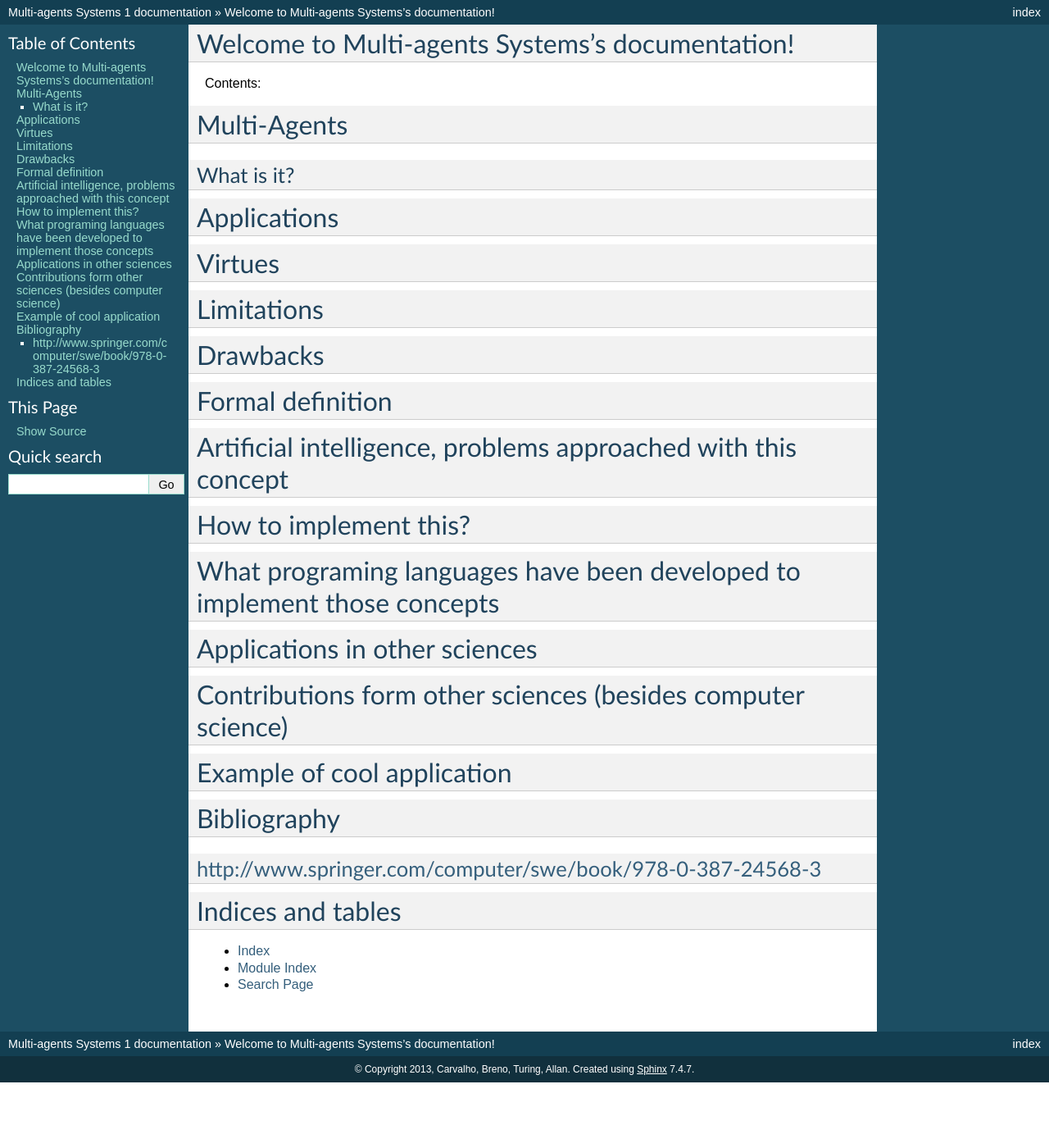
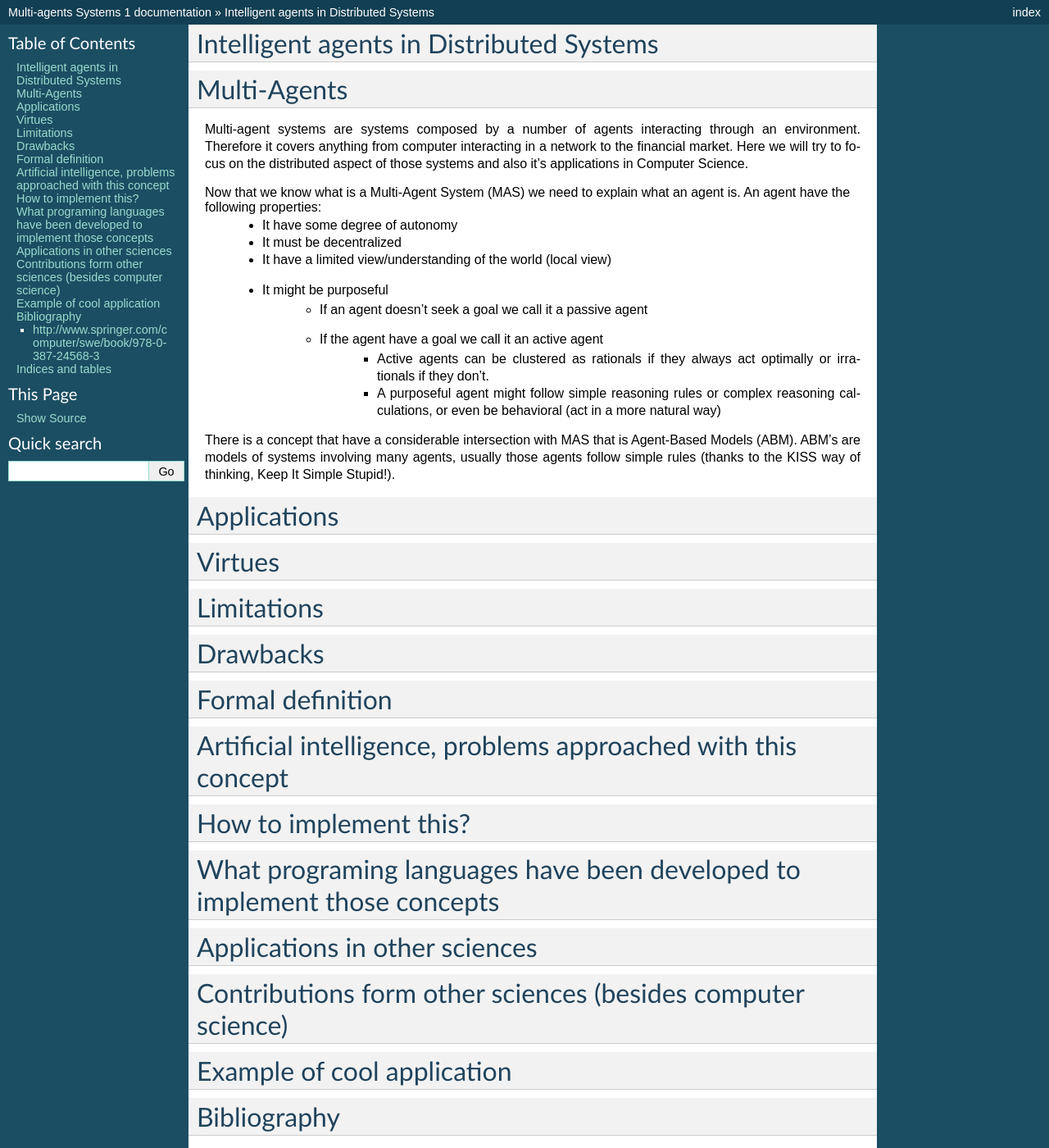
Before and after one commit to brenocarvalho/DPBookChapter, a Sphinx documentation site: the page built from source/index.rst, in a window 1280 px wide and 1400 px high. Shown: the whole window at 82% size. Built offline with Sphinx 7.4.7, drawn with Linux system fonts in a browser that asks for light colours; pages that are not in the unit, such as notebooks, are missing from menus; some of the changed text lies outside the part shown.

Commit message:
First section skeleton almost done

```diff
--- a/source/index.rst
+++ b/source/index.rst
@@ -3,16 +3,25 @@
    You can adapt this file completely to your liking, but it should at least
    contain the root `toctree` directive.
 
-Welcome to Multi-agents Systems's documentation!
+Intelligent agents in Distributed Systems
 ================================================
-
-Contents:
 
 Multi-Agents
 ============
+Multi-agent systems are systems composed by a number of agents interacting through an environment. Therefore it covers anything from computer interacting in a network to the financial market. Here we will try to focus on the distributed aspect of those systems and also it's applications in Computer Science.
 
-What is it?
--------------
+Now that we know what is a Multi-Agent System (MAS) we need to explain what an agent is. An agent have the following properties:
+    * It have some degree of autonomy
+    * It must be decentralized
+    * It have a limited view/understanding of the world (local view)
+    * It might be purposeful
+        * If an agent doesn't seek a goal we call it a passive agent
+        * If the agent have a goal we call it an active agent
+            * Active agents can be clustered as rationals if they always act optimally or irrationals if they don't.
+            * A purposeful agent might follow simple reasoning rules or complex reasoning calculations, or even be behavioral (act in a more natural way)
+
+There is a concept that have a considerable intersection with MAS that is Agent-Based Models (ABM). ABM's are models of systems involving many agents, usually those agents follow simple rules (thanks to the KISS way of thinking, Keep It Simple Stupid!).
+
 Applications
 ============
 
```
Also changed, not shown: 6 other files.
